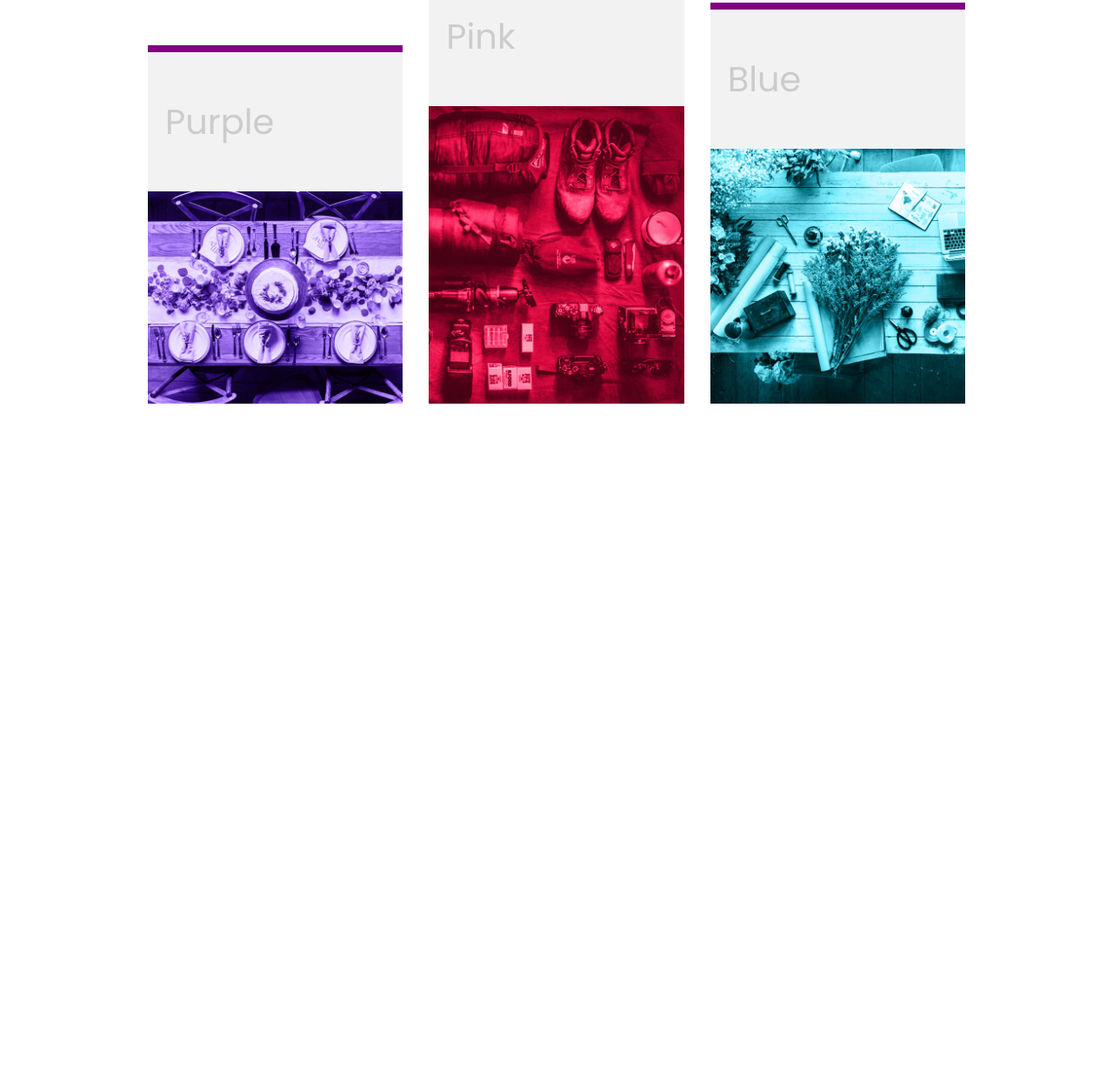
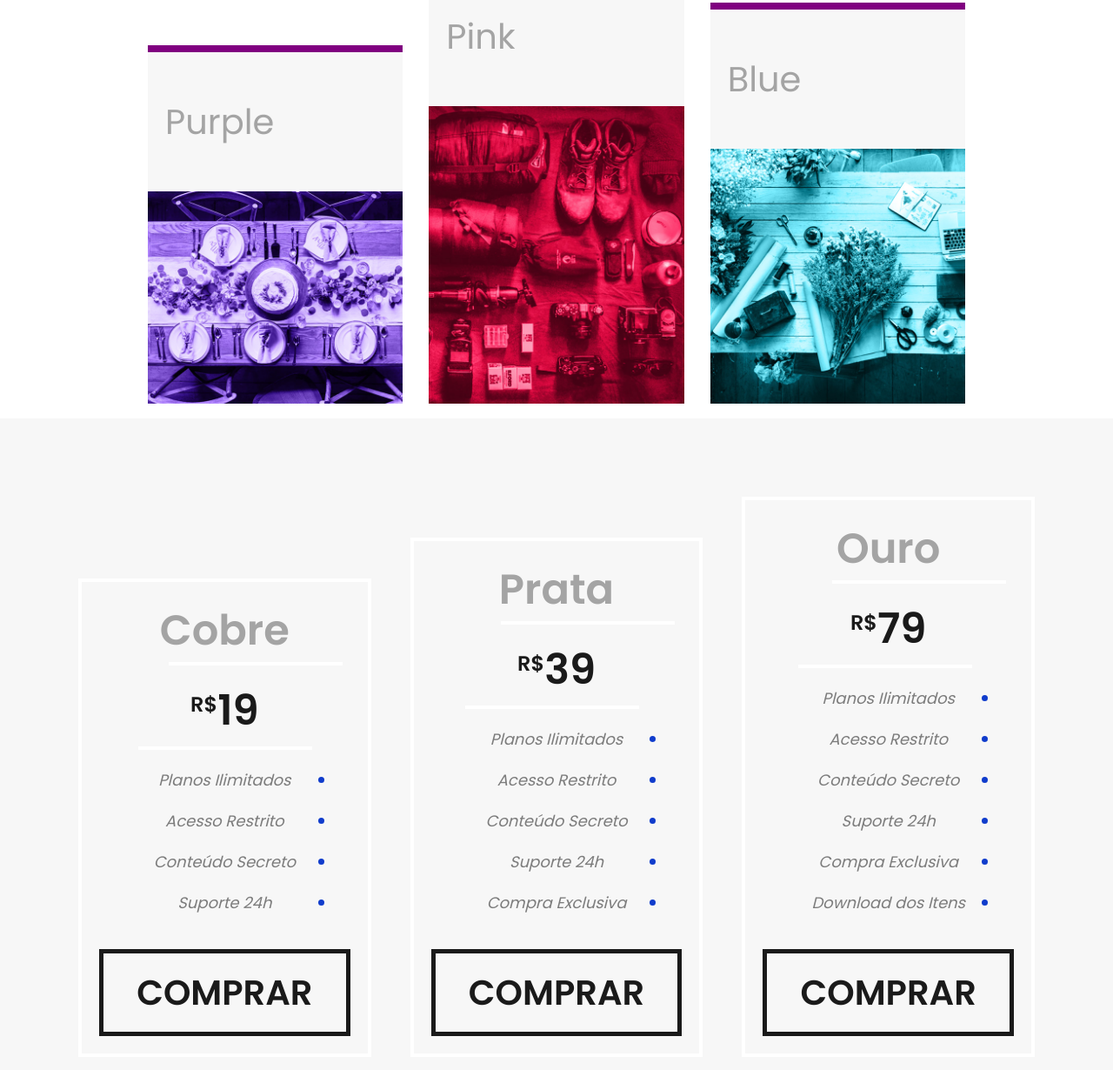
Before and after one commit to luizCosta-Serao/Projeto-Flexbox, a plain HTML site: page index.html in a window 1280 px wide. Shown: the part 1181-2411 px from the top of the page at 87% size. Before the commit the page ends 1662 px from the top, so only its background shows below. Drawn offline with Linux system fonts and the light colour scheme.

Commit message:
Opções de planos

```diff
--- a/index.html
+++ b/index.html
@@ -64,5 +64,44 @@
       </div><!--produto-item-->
     </div><!--produtos-content-->
   </section><!---produtos-->
+
+  <section class="opcoes-planos">
+    <div class="plano">
+      <h1>Cobre</h1>
+      <p><span>R$</span>19</p>
+      <ul>
+        <li>Planos Ilimitados</li>
+        <li>Acesso Restrito</li>
+        <li>Conteúdo Secreto</li>
+        <li>Suporte 24h</li>
+      </ul>
+      <a href="#">Comprar</a>
+    </div><!---plano-->
+    <div class="plano">
+      <h1>Prata</h1>
+      <p><span>R$</span>39</p>
+      <ul>
+        <li>Planos Ilimitados</li>
+        <li>Acesso Restrito</li>
+        <li>Conteúdo Secreto</li>
+        <li>Suporte 24h</li>
+        <li>Compra Exclusiva</li>
+      </ul>
+      <a href="#">Comprar</a>
+    </div><!---plano-->
+    <div class="plano">
+      <h1>Ouro</h1>
+      <p><span>R$</span>79</p>
+      <ul>
+        <li>Planos Ilimitados</li>
+        <li>Acesso Restrito</li>
+        <li>Conteúdo Secreto</li>
+        <li>Suporte 24h</li>
+        <li>Compra Exclusiva</li>
+        <li>Download dos Itens</li>
+      </ul>
+      <a href="#">Comprar</a>
+    </div><!---plano-->
+  </section><!--opcoes-planos-->
 </body>
 </html>
--- a/style.css
+++ b/style.css
@@ -165,15 +165,11 @@ a {
   align-items: flex-end;
 }
 
-.produto-item {
-
-}
-
 .produto-item p {
   font-size: 2.5rem;
   font-weight: 400;
-  background-color: #F2F2F2;
-  color: #CCCCCC;
+  background-color: #f7f7f7;
+  color: #a4a4a4;
   padding: 50px 20px;
 }
 
@@ -184,3 +180,94 @@ a {
   background-color: purple;
   display: block;
 }
+
+.opcoes-planos {
+  background-color:  #f7f7f7;
+  display: flex;
+  gap: 45px;
+  padding: 90px;
+  align-items: flex-end;
+}
+
+.plano {
+  text-align: center;
+  border: 4px solid white;
+  flex: 1;
+  padding: 20px;
+}
+
+.plano h1 {
+  color: #a4a4a4;
+  font-weight: 600;
+  font-size: 3rem;
+  position: relative;
+}
+
+.plano h1::after {
+  content: "";
+  width: 200px;
+  height: 4px;
+  display: block;
+  background-color: white;
+  position: absolute;
+  left: 80px;
+}
+
+.plano span {
+  font-size: 1.5rem;
+  font-weight: 600;
+  position: relative;
+  top: -15px;
+  color: #1a1a1a;
+  position: relative;
+}
+
+.plano span::after {
+  content: "";
+  width: 200px;
+  height: 4px;
+  display: block;
+  background-color: white;
+  position: absolute;
+  left: -60px;
+  margin-top: 20px;
+}
+
+.plano p {
+  margin: 20px 0;
+  font-size: 3rem;
+  font-weight: 600;
+  color: #1a1a1a;
+}
+
+.plano ul li {
+  color: #7c7c7c;
+  font-size: 1.125rem;
+  font-style: italic;
+  padding: 10px 0;
+  position: relative;
+}
+
+.plano ul li::after {
+  content: "";
+  width: 7px;
+  height: 7px;
+  border-radius: 50%;
+  background-color: #103CCC;
+  display: inline-block;
+  position: absolute;
+  top: 20px;
+  right: 30px;
+}
+
+.plano a {
+  display: block;
+  padding: 15px 10px;
+  margin-top: 30px;
+  border: 5px solid #1A1A1A;
+  color: #1A1A1A;
+  background-color: transparent;
+  font-size: 2.5rem;
+  font-weight: 600;
+  text-transform: uppercase;
+}
```
